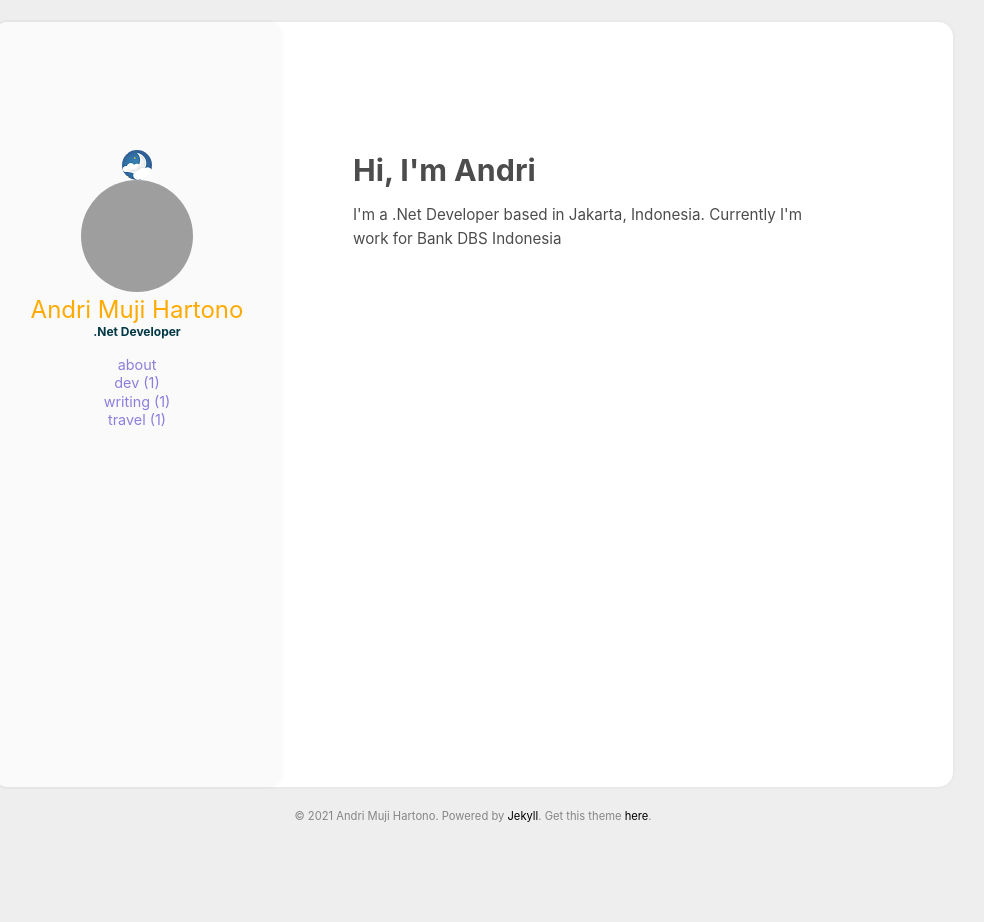
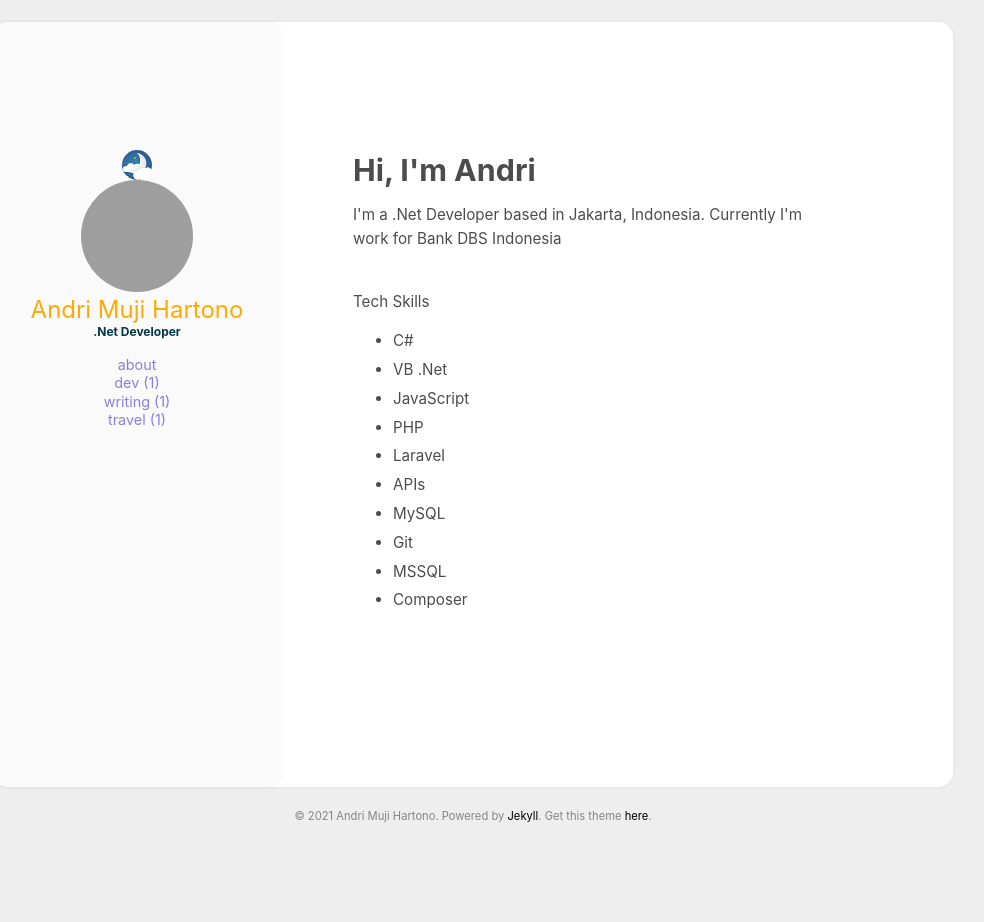
Before and after one commit to andrimujihartono/andrimujihartono.github.io, a Jekyll site: the page built from aboutme.html, in a window 1280 px wide. Shown: the whole page, without its empty margins (167-1151 px from the left). Built offline with Jekyll 4.4.1, drawn with Linux system fonts in a browser that asks for light colours; grey boxes are pictures that could not be loaded.

Commit message:
edit about page

```diff
--- a/aboutme.html
+++ b/aboutme.html
@@ -8,6 +8,22 @@ layout: page
         <p>
              I'm a .Net Developer based in  Jakarta, Indonesia. Currently I'm work for Bank DBS Indonesia
             <br><br>
+            <p>Tech Skills</p>
+            <ul>
+                <li>C#</li>
+                <li>VB .Net</li>
+                <li>JavaScript</li>
+                <li>PHP</li>
+                <li>Laravel</li>
+                <li>APIs</li>
+                <li>MySQL</li>
+                <li>Git</li>
+                <li>MSSQL</li>
+                <li>Composer</li>
+            </ul>
+
+
+
 
         </p>
     </div>
```
